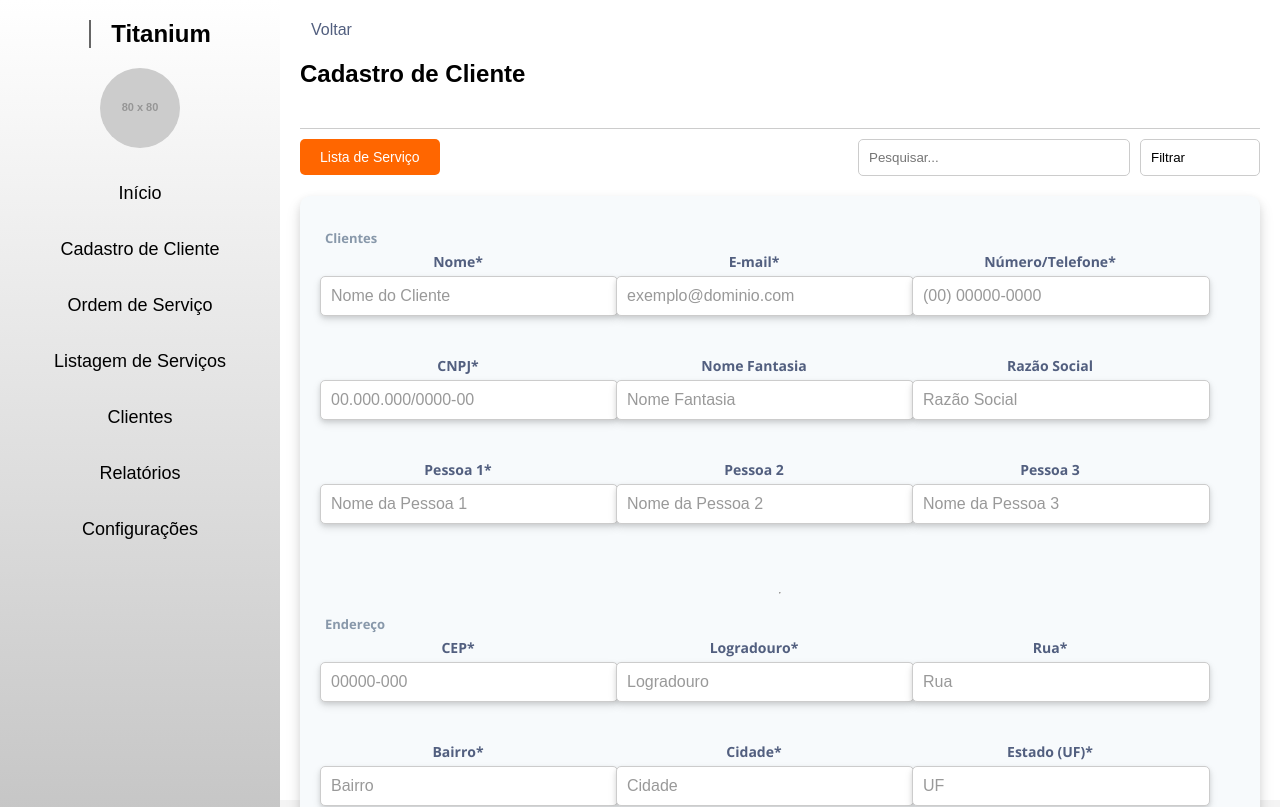
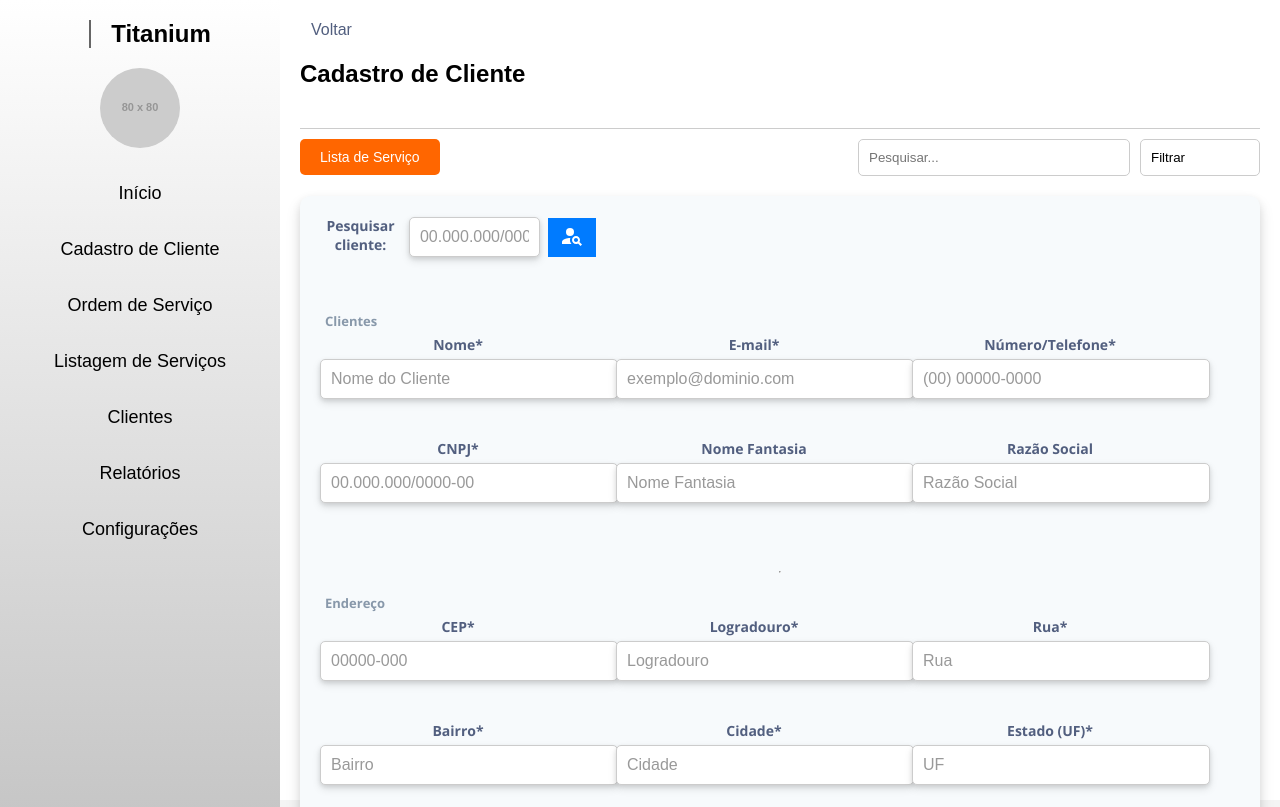
Before and after one commit to Josielcosta138/titanium, a React (Create React App) app: page /ordemCliente in a window 1280 px wide. Shown: the top 807 px of the page. Built offline with nearby package versions, Linux system fonts and the light colour scheme.

Commit message:
Estrutura Rest-APi para conexão com API DO BACK

```diff
--- a/package.json
+++ b/package.json
@@ -3,6 +3,10 @@
   "version": "0.1.0",
   "private": true,
   "dependencies": {
+    "@emotion/react": "^11.13.3",
+    "@emotion/styled": "^11.13.0",
+    "@mui/icons-material": "^6.0.1",
+    "@mui/material": "^6.0.1",
     "@testing-library/jest-dom": "^5.17.0",
     "@testing-library/react": "^13.4.0",
     "@testing-library/user-event": "^13.5.0",
@@ -10,8 +14,10 @@
     "@types/node": "^16.18.105",
     "@types/react": "^18.3.4",
     "@types/react-dom": "^18.3.0",
+    "axios": "^1.7.6",
     "react": "^18.3.1",
     "react-dom": "^18.3.1",
+    "react-icons": "^5.3.0",
     "react-router-dom": "^6.26.1",
     "react-scripts": "5.0.1",
     "typescript": "^4.9.5",
--- /dev/null
+++ b/src/api/RestClient.ts
@@ -0,0 +1,136 @@
+import { Axios } from "axios";
+const api = new Axios({baseURL: "http://localhost:8085/titanium/"}); // endPoint LOCAL
+
+
+
+export interface IDataResponse {
+    status: number,
+    data?: any,
+    message: string;
+}
+
+export interface AxiosResponse {
+    data: any,
+    status: number,
+    statusText: string,
+    headers : any,
+    request?: any;
+}
+
+export enum STATUS_CODE {
+    OK = 200,
+    CREATED = 201,
+    NO_CONTENT = 204,
+    BAD_REQUEST = 400,
+    INTERNAL_SERVER_ERROR = 500,
+    UNAUTHORIZED = 401,
+
+}
+
+export const apiGet = async (url : string) : Promise<IDataResponse> => {
+    try {
+        const response : AxiosResponse = await api.get(url);
+
+        if (response === undefined) {
+            return {
+                status: STATUS_CODE.INTERNAL_SERVER_ERROR,
+                message: "Erro não mapeado"
+            }
+        }
+        if (response.status === STATUS_CODE.NO_CONTENT) {
+            return {
+                status: response.status,
+                message: "Nenhum conteúdo foi retornado"
+            }
+        }
+        return {
+            status: response.status,
+            message : "OK",
+            data: JSON.parse(response.data),
+        }
+
+    } catch (e) {
+        return {
+            status: STATUS_CODE.INTERNAL_SERVER_ERROR,
+            message: "Erro não mapeado",
+        }
+    }
+}
+
+
+
+export const apiPost = async (url: string, data: any) : Promise<IDataResponse> => {
+
+    try {
+        const response: AxiosResponse = await api.post(url, JSON.stringify(data), {
+            headers: {
+                "Content-Type": "application/json"
+            }
+        });
+
+        if(response === undefined){
+            return {
+                status: STATUS_CODE.INTERNAL_SERVER_ERROR,
+                message: "Erro não mapeado",
+            }
+        }
+
+        if(response.status === STATUS_CODE.NO_CONTENT){
+            return {
+                status: response.status,
+                message: "Nenhum conteúdo foi retornado"
+            }
+        }
+
+        return {
+            status: response.status,
+            message: "OK",
+            data: JSON.parse(response.data),
+        }
+    } catch (e) {
+        return {
+            status: STATUS_CODE.INTERNAL_SERVER_ERROR,
+            message: "Erro não mapeado"
+        }
+    }
+}
+
+
+
+
+
+export const apiPut = async (url: string, data : any) : Promise<IDataResponse> => {
+
+    try {
+        const response: AxiosResponse = await api.put(url, JSON.stringify(data), {
+            headers: {
+                "Content-Type": "application/json"
+            }
+        });
+
+        if(response === undefined){
+            return {
+                status: STATUS_CODE.INTERNAL_SERVER_ERROR,
+                message: "Erro não mapeado",
+            }
+        }
+
+        if(response.status === STATUS_CODE.NO_CONTENT){
+            return {
+                status: response.status,
+                message: "Nenhum conteúdo foi retornado"
+            }
+        }
+
+        return {
+            status: response.status,
+            message: "OK",
+            data: JSON.parse(response.data),
+        }
+    } catch (e) {
+        return {
+            status: STATUS_CODE.INTERNAL_SERVER_ERROR,
+            message: "Erro não mapeado"
+        }
+    }
+}
--- a/src/ordem/clientesordem/index.css
+++ b/src/ordem/clientesordem/index.css
@@ -314,3 +314,42 @@ footer {
 .form-group.observacao {
     width: 100%; /* Preenche o campo de observação até o fim */
 }
+
+
+
+/* Josiel - Pesquisar por cnjp */
+.search-cnpj-container {
+    margin-bottom: 20px;
+  }
+
+  .search-cnpj-group {
+    display: flex;
+    align-items: center;
+  }
+
+  .search-cnpj-input {
+    display: flex;
+    align-items: center;
+  }
+
+  .search-button {
+    margin-left: 8px;
+    background-color: #007bff;
+    border: none;
+    color: white;
+    padding: 6px 12px;
+    cursor: pointer;
+  }
+
+  .search-button i {
+    font-size: 16px;
+  }
+
+  .search-cnpj-group label {
+    margin-right: 8px;
+  }
+
+
+  .search-cnpj-group label {
+    margin-right: 8px;
+  }
--- a/src/ordem/clientesordem/index.tsx
+++ b/src/ordem/clientesordem/index.tsx
@@ -1,7 +1,36 @@
-import React from 'react';
+import React, { useState } from 'react';
 import './index.css';
+import { FaSearch } from "react-icons/fa";
+import PersonSearchIcon from '@mui/icons-material/PersonSearch';
+import { apiGet, STATUS_CODE } from '../../api/RestClient';
 
 const CadastroCliente: React.FC = () => {
+  const [nome, setNome] = useState<string>()
+  const [searchCnpj, setSearchCnpj] = useState<string>('')
+  const [razaoSocial, setRazaoSocial] = useState<string>('')
+  const [nomeFantasia, setnomeFantasia] = useState<string>()
+  const [email, setEmail] = useState<string>()
+  const [telefone, setTelefone] = useState<string>()
+  const [cnpj, setCnpj] = useState<string>()
+
+
+  const formatarCnpj = (searchCnpj: string) => {
+    return searchCnpj.replace(/\D/g, '');
+  };
+
+  const carregarClienteViaCnpj = async () => {
+    const cnpjFormatado = formatarCnpj(searchCnpj);
+    console.log(">>> Cnpj: ", cnpjFormatado);
+
+    const response = await apiGet(`cliente/carregarDadosApis/${cnpjFormatado}`);
+
+    if (response.status === STATUS_CODE.OK) {
+        console.log(response);
+        setnomeFantasia(response.data.nomeFantasia);
+    }
+};
+
+
   return (
     <div className="cadastro-cliente-container">
       <div className="sidebar">
@@ -59,6 +88,24 @@ const CadastroCliente: React.FC = () => {
         {/* Formulário de Cadastro */}
         <div className="form-container">
           <div className="cadastro-cliente-form">
+            {/* Campo de Pesquisa por CNPJ */}
+            <div className="search-cnpj-container">
+              <div className="form-group search-cnpj-group">
+                <label htmlFor="searchCnpj">Pesquisar cliente: </label>
+                <div className="search-cnpj-input">
+                <input
+                    type="text"
+                    id="searchCnpj"
+                    placeholder="00.000.000/0000-00"
+                    value={searchCnpj}
+                    onChange={(e) => setSearchCnpj(e.target.value)}
+                />
+                  <button type="button" onClick={carregarClienteViaCnpj} className="search-button">
+                  <PersonSearchIcon />
+                  </button>
+                </div>
+              </div>
+            </div>
             {/* Seção Clientes */}
             <div className="section">
               <h3>Clientes</h3>
@@ -88,20 +135,6 @@ const CadastroCliente: React.FC = () => {
                 <div className="form-group">
                   <label htmlFor="razaoSocial">Razão Social</label>
                   <input type="text" id="razaoSocial" placeholder="Razão Social" />
-                </div>
-              </div>
-              <div className="form-row">
-                <div className="form-group">
-                  <label htmlFor="pessoa1">Pessoa 1*</label>
-                  <input type="text" id="pessoa1" placeholder="Nome da Pessoa 1" required />
-                </div>
-                <div className="form-group">
-                  <label htmlFor="pessoa2">Pessoa 2</label>
-                  <input type="text" id="pessoa2" placeholder="Nome da Pessoa 2" />
-                </div>
-                <div className="form-group">
-                  <label htmlFor="pessoa3">Pessoa 3</label>
-                  <input type="text" id="pessoa3" placeholder="Nome da Pessoa 3" />
                 </div>
               </div>
             </div>
```
Also changed, not shown: 1 other file (tests, documents, lock files or other folders).
